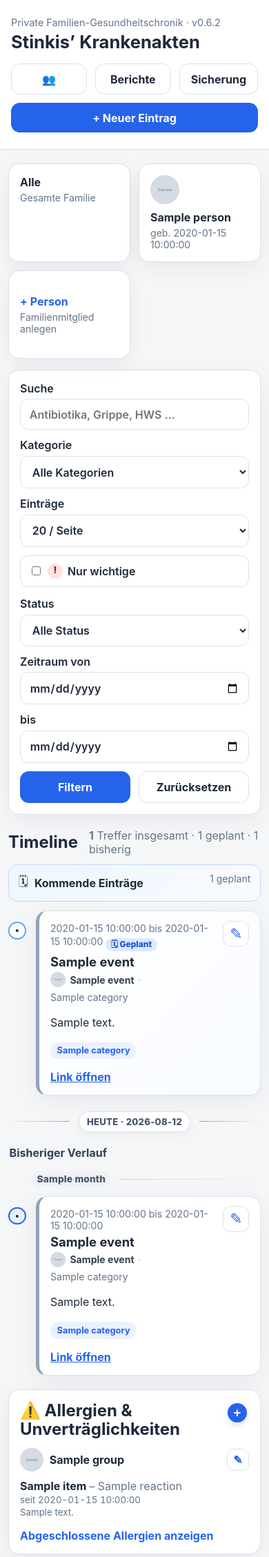
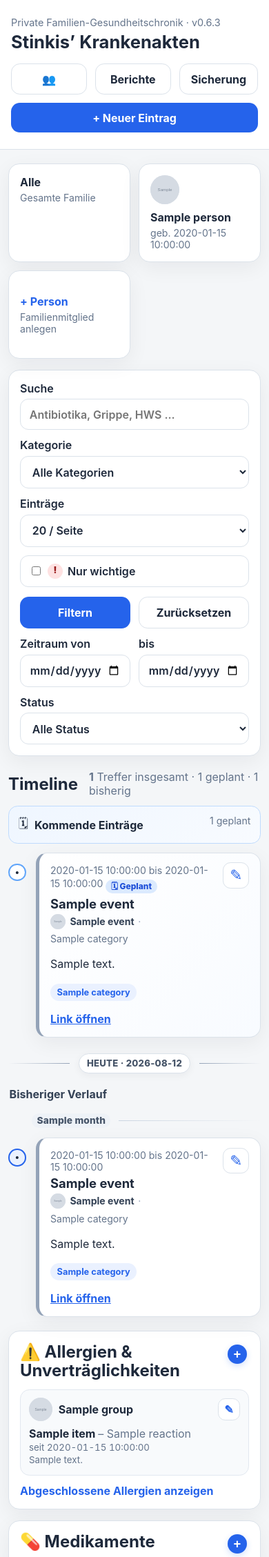
Before and after one commit to invi7x/familien_kranken_akte, a Flask app: template app/templates/index.html in a window 390 px wide. Shown: the top 2257 px of the page at 69% size. Run offline with Flask 3, Linux system fonts and the light colour scheme; the template is opened without the code that fills it: most values are stand-ins (such as "Sample title", 1, 10 or a date in 2020); grey boxes marked "Sample" are stand-in pictures; parts of the project's set-up code (start-up, migrations or seed data) failed here and were passed over.

Commit message:
Release v0.6.3

```diff
--- a/app/app.py
+++ b/app/app.py
@@ -23,7 +23,7 @@
 APP_DIR = Path(__file__).resolve().parent
 DATA_DIR = Path(os.environ.get("DATA_DIR", "/data"))
 DB_PATH = DATA_DIR / "stinkis.db"
-APP_VERSION = "0.6.2"
+APP_VERSION = "0.6.3"
 SCHEMA_VERSION = 6
 MAX_PROFILE_IMAGE_BYTES = 2 * 1024 * 1024
 
--- a/app/static/style.css
+++ b/app/static/style.css
@@ -289,3 +289,46 @@
   .future-toggle{margin-left:2.15rem;text-align:left}
 }
 @media(max-width:430px){.date-range-filter{grid-template-columns:1fr}.profile-editor{grid-template-columns:1fr}.profile-preview{margin:auto}}
+
+/* v0.6.3 – Bugfixrunde: klare Filterlogik und besser lesbare Personenblöcke */
+/* Aktionen stehen links; zeitliche/statusbezogene Metadaten bilden rechts einen kompakten Block. */
+.filter-secondary-row{
+  grid-template-columns:minmax(320px,.9fr) minmax(320px,1fr) 170px;
+  gap:.75rem;
+  align-items:end;
+}
+.filter-actions{order:0;min-width:0}
+.date-range-filter{order:0;min-width:0;grid-template-columns:minmax(0,1fr) minmax(0,1fr)}
+.status-filter{order:0;min-width:0;width:170px;justify-self:end}
+.status-filter select{min-width:0;width:100%}
+.date-range-filter input{min-width:0}
+
+/* Allergien/Medikamente: jede Person als ruhiger, eigener Informationsblock. */
+.sidebar .person-groups{gap:.7rem}
+.sidebar .person-group{
+  border:1px solid #e2e8f0;
+  border-radius:.85rem;
+  background:#f8fafc;
+  padding:.7rem .75rem .75rem;
+}
+.sidebar .person-group-head{margin-bottom:.35rem}
+.sidebar .compact-list{gap:.35rem}
+.sidebar .compact-list-item{padding:.12rem 0}
+
+@media(max-width:1100px){
+  .filter-secondary-row{grid-template-columns:minmax(260px,.8fr) minmax(300px,1fr) 165px}
+  .status-filter{width:165px}
+}
+@media(max-width:900px){
+  .filter-secondary-row{grid-template-columns:1fr 1fr}
+  .filter-actions{grid-column:1/-1}
+  .date-range-filter{grid-column:1}
+  .status-filter{grid-column:2;width:100%;justify-self:stretch}
+}
+@media(max-width:620px){
+  .filter-secondary-row{grid-template-columns:1fr}
+  .filter-actions,.date-range-filter,.status-filter{grid-column:auto;width:100%}
+  .filter-actions{order:1}
+  .date-range-filter{order:2}
+  .status-filter{order:3}
+}
```
Also changed, not shown: BACKLOG.md (+5 -0 lines), compose-test.yaml (+6 -6 lines), README.md, 1 other file.
